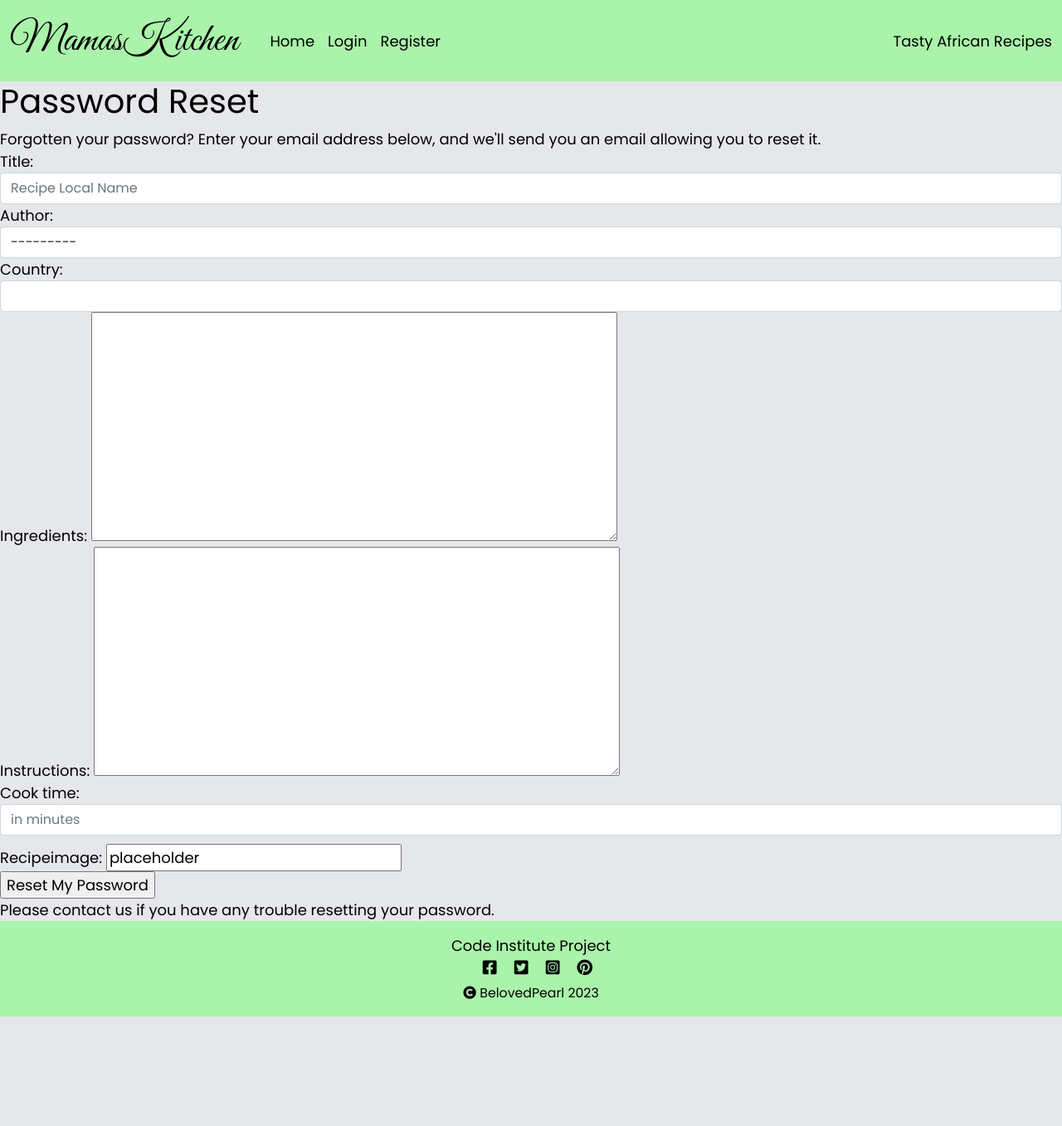
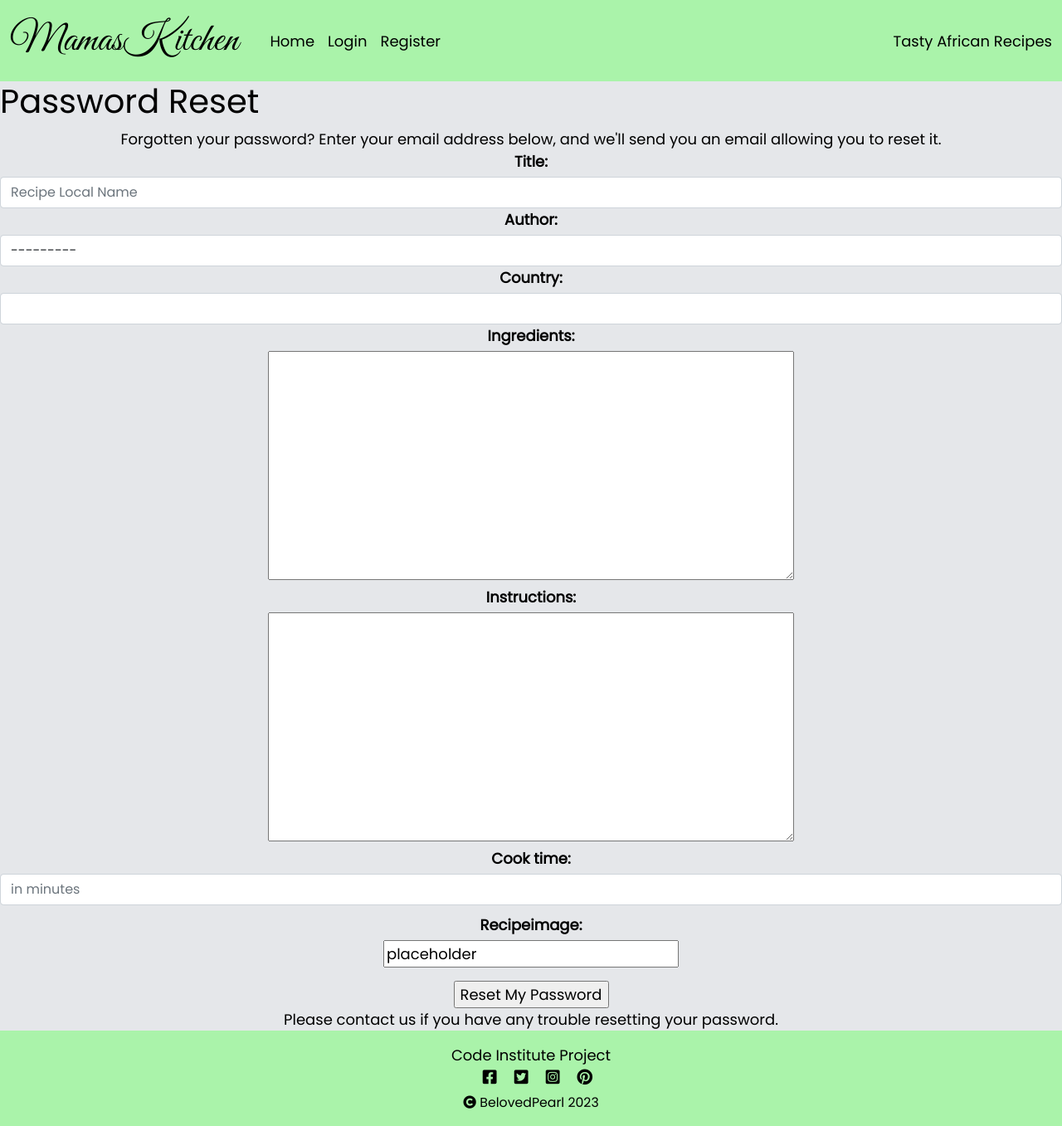
Before and after one commit to belovedpearl/AfricanRecipes-PP4, a Django app: template templates/account/password_reset.html in a window 1280 px wide. Shown: the whole page at 83% size. Before the commit the page ends 1225 px from the top, so only its background shows below. Run offline with Django 3.2, Linux system fonts and the light colour scheme; the template is opened without the code that fills it: values that come from a table or form of the project are taken from there, others are empty.

Commit message:
Try adding styles on summernote field and password reset page

```diff
--- a/recipes/forms.py
+++ b/recipes/forms.py
@@ -28,8 +28,8 @@ class RecipeForm(forms.ModelForm):
             Field('title'),
             Field('author'),
             Field('country'),
-            Field('ingredients'),
-            Field('instructions'),
+            Field('ingredients', css_class='editor'),
+            Field('instructions', css_class='editor'),
             Field('recipe_image'),
             Field('cook_time'),
             Submit('submit', 'Submit', css_class='btn btn-secondary btn-lg', style='margin-bottom: 10px;')
--- a/static/css/style.css
+++ b/static/css/style.css
@@ -9,6 +9,12 @@ body {
     font-size: 18px;
     color: black;
 }
+label {
+    display: block; /* Labels appear on a new line */
+    margin-bottom: 5px; /* Margin between label and input */
+    font-weight: bold;
+}
+
 
 p{
     margin-bottom: 0;
--- a/templates/account/password_reset.html
+++ b/templates/account/password_reset.html
@@ -8,6 +8,7 @@
 {% block content %}
 
     <h1>{% trans "Password Reset" %}</h1>
+    <div class="text-center">
         {% if user.is_authenticated %}
         {% include "account/snippets/already_logged_in.html" %}
         {% endif %}
@@ -17,8 +18,9 @@
         <form method="POST" action="{% url 'account_reset_password' %}" class="password_reset">
             {% csrf_token %}
             {{ form.as_p }}
-        <input type="submit" value="{% trans 'Reset My Password' %}" />
+            <input type="submit" value="{% trans 'Reset My Password' %}" class="mt-3" />
         </form>
 
         <p>{% blocktrans %}Please contact us if you have any trouble resetting your password.{% endblocktrans %}</p>
+    </div>
         {% endblock %}
```
Lines whose indentation alone changed are shown as unchanged.
